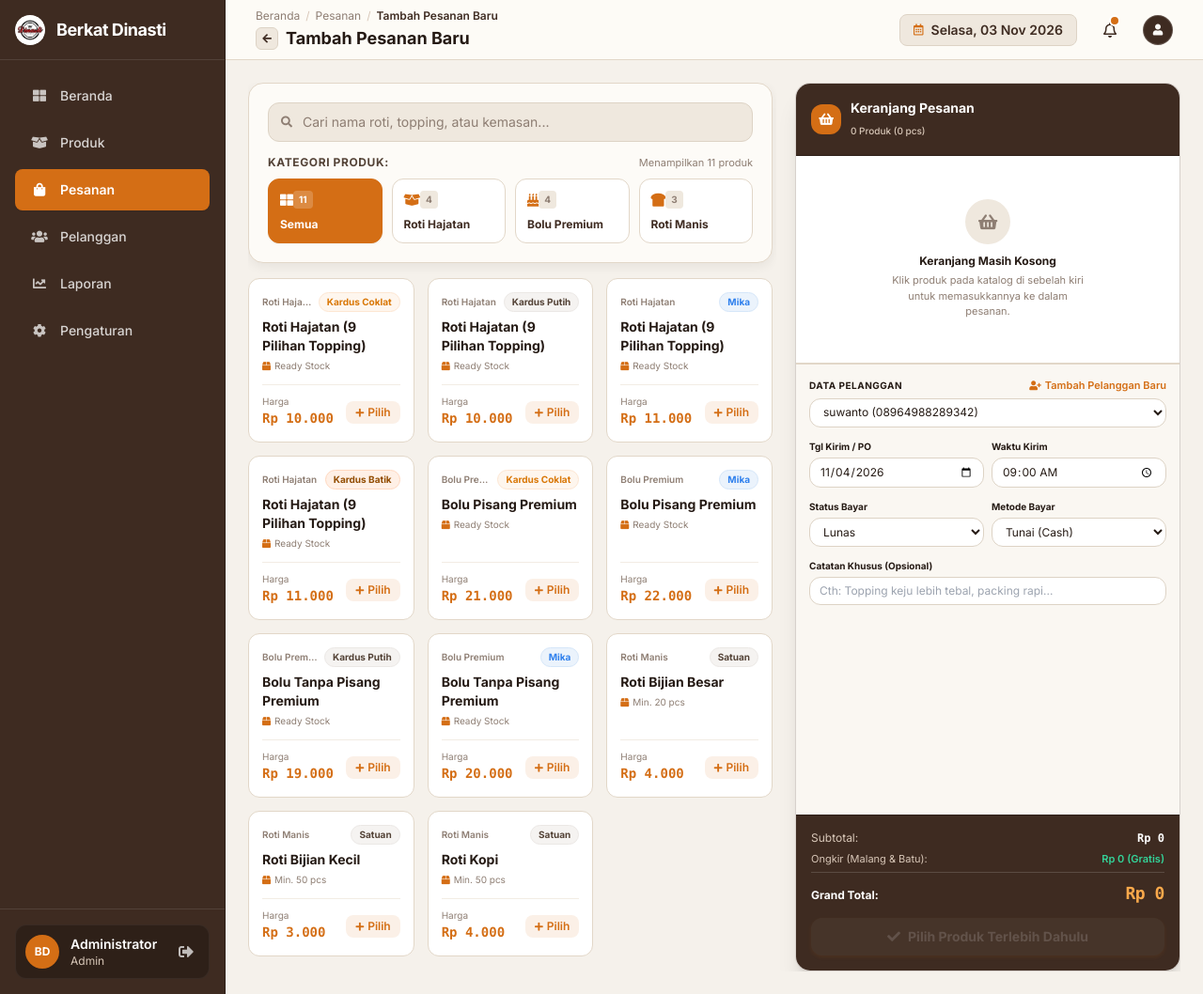
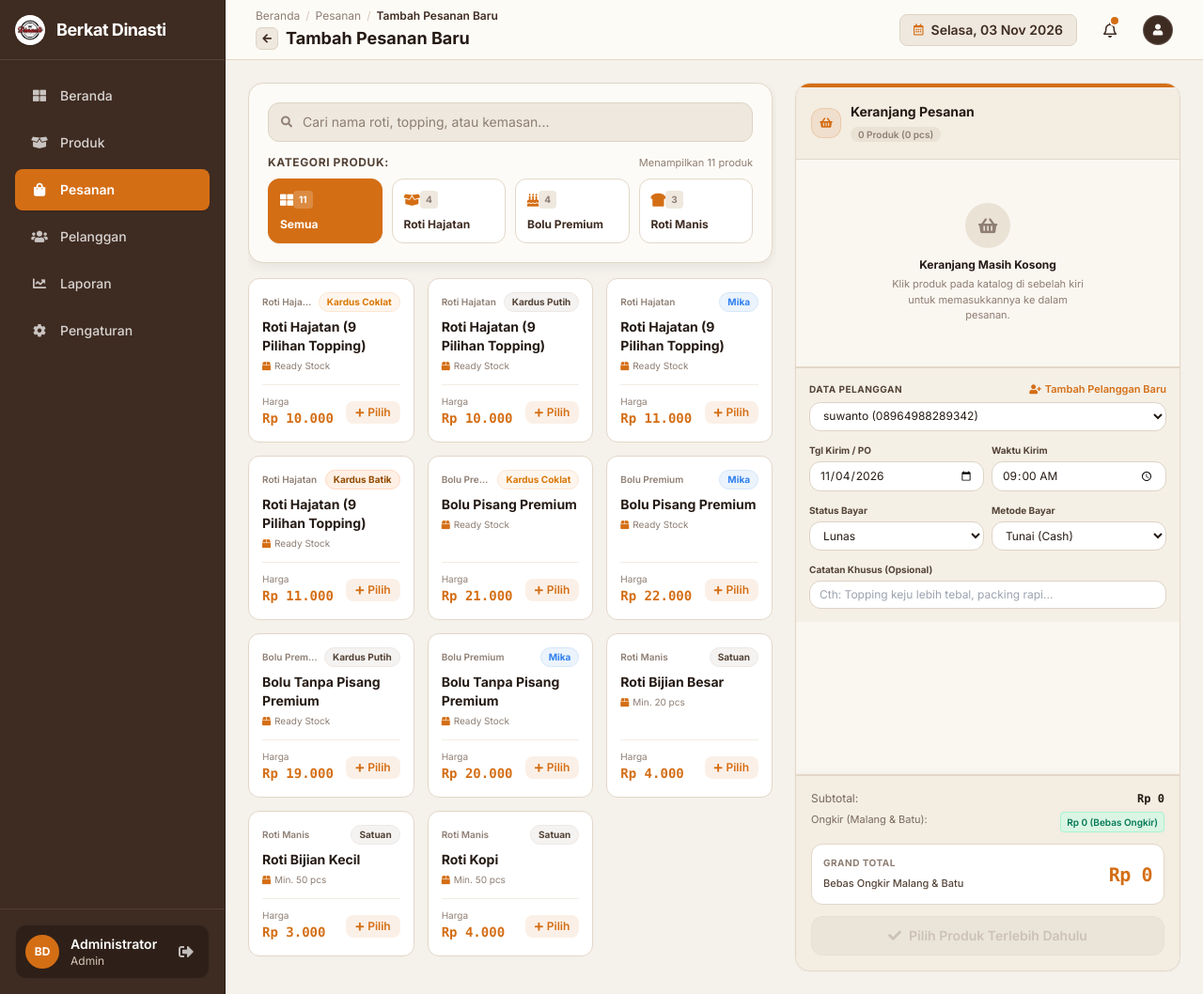
Before and after one commit to uCing4K/Berkat-Dinasti-Sisfor, a PHP site: page /Berkat-Dinasti/public/pesanan.php?view=tambah_pesanan in a window 1280 px wide. Shown: the whole page at 94% size. Run offline with PHP 8.4, Linux system fonts and the light colour scheme; a user stored in the database is signed in; data comes from the database, SQL or seed files in the repository; data that the repository does not hold is empty; some libraries are stand-ins or nearby versions.

Commit message:
style(pos): refine cart panel with artisanal bakery palette avoiding flat white and dark blocks

```diff
--- a/public/pesanan.php
+++ b/public/pesanan.php
@@ -1071,42 +1071,42 @@
 
                     <!-- RIGHT: KERANJANG PESANAN (FIXED IN PLACE / ZERO WINDOW SCROLL) -->
                     <div class="w-full lg:w-[380px] xl:w-[410px] lg:h-full flex flex-col shrink-0">
-                        <form id="posOrderForm" method="POST" action="pesanan.php" class="h-full flex flex-col bg-[#FDFBF7] rounded-2xl border border-[#3E2B21]/20 shadow-xl overflow-hidden">
+                        <form id="posOrderForm" method="POST" action="pesanan.php" class="h-full flex flex-col bg-[#FDFBF7] rounded-2xl border border-[#E2D7C8] shadow-sm overflow-hidden">
                             <input type="hidden" name="action" value="tambah_pesanan">
 
-                            <!-- 1. RICH CHOCOLATE HEADER -->
-                            <div class="p-3.5 sm:p-4 bg-[#3E2B21] text-white flex items-center justify-between shrink-0 shadow-xs border-b border-[#2C1E17]">
+                            <!-- 1. ARTISANAL BAKERY HEADER: Soft Oat Cream with Signature Caramel Accent Bar -->
+                            <div class="p-3.5 sm:p-4 bg-[#F3EDE2] border-b border-[#E2D7C8] border-t-4 border-t-[#D46E15] flex items-center justify-between shrink-0 shadow-2xs">
                                 <div class="flex items-center gap-2.5">
-                                    <div class="w-8 h-8 rounded-xl bg-[#D46E15] text-white flex items-center justify-center shrink-0 shadow-xs">
-                                        <i class="fas fa-shopping-basket text-sm"></i>
+                                    <div class="w-8 h-8 rounded-xl bg-[#D46E15]/10 text-[#D46E15] border border-[#D46E15]/20 flex items-center justify-center shrink-0 shadow-2xs">
+                                        <i class="fas fa-shopping-basket text-xs"></i>
                                     </div>
                                     <div>
-                                        <h3 class="text-xs sm:text-sm font-bold text-white leading-tight">Keranjang Pesanan</h3>
-                                        <span id="posCartItemBadge" class="text-[10px] text-[#D8C7B8] font-medium">0 Produk (0 pcs)</span>
+                                        <h3 class="text-xs sm:text-sm font-bold text-[#251A14] leading-tight">Keranjang Pesanan</h3>
+                                        <span id="posCartItemBadge" class="text-[10px] font-semibold text-[#8E7E73] bg-[#EAE2D5] px-2 py-0.5 rounded-full">0 Produk (0 pcs)</span>
                                     </div>
                                 </div>
-                                <button type="button" onclick="clearPosCart()" id="btnClearPosCart" class="text-xs text-rose-300 hover:text-white font-semibold hidden transition-colors flex items-center gap-1.5 bg-white/10 hover:bg-rose-600/80 px-2.5 py-1 rounded-lg">
+                                <button type="button" onclick="clearPosCart()" id="btnClearPosCart" class="text-xs text-rose-600 hover:text-rose-700 font-semibold hidden transition-colors flex items-center gap-1.5 px-2 py-1 rounded-lg hover:bg-rose-50 border border-transparent hover:border-rose-200">
                                     <i class="fas fa-trash-alt text-[10px]"></i>
                                     <span>Kosongkan</span>
                                 </button>
                             </div>
 
                             <!-- 2. SCROLLABLE MIDDLE BODY (Daftar Produk & Form Pemesan) -->
-                            <div class="flex-1 overflow-y-auto divide-y divide-[#E2D7C8] craft-scrollbar overscroll-contain bg-[#FAF7F2]">
+                            <div class="flex-1 overflow-y-auto divide-y divide-[#E2D7C8] craft-scrollbar overscroll-contain bg-[#FAF6F0]">
                                 <!-- Cart Items List (Starts with 0 items) -->
-                                <div class="p-3 sm:p-3.5 space-y-2 bg-white" id="posCartList">
+                                <div class="p-3 sm:p-3.5 space-y-2 bg-[#FAF6F0]" id="posCartList">
                                     <!-- Populated dynamically by JavaScript -->
                                 </div>
 
                                 <!-- Hidden Input Container for POST items -->
                                 <div id="posHiddenItemsInputs"></div>
 
-                                <!-- Order Details & Customer Form (Compact) -->
-                                <div class="p-3 sm:p-3.5 space-y-3 bg-[#FAF7F2] text-xs">
+                                <!-- Order Details & Customer Form (Compact, Soft Sandstone Tone) -->
+                                <div class="p-3 sm:p-3.5 space-y-3 bg-[#F5F0E6] text-xs">
                                     <!-- Customer Section -->
                                     <div>
                                         <div class="flex items-center justify-between mb-1.5">
-                                            <label class="font-bold text-[#251A14] uppercase tracking-wider text-[10px]">Data Pelanggan</label>
+                                            <label class="font-bold text-[#544337] uppercase tracking-wider text-[10px]">Data Pelanggan</label>
                                             <button type="button" onclick="togglePosNewCustomer()" id="btnTogglePosNewCust" class="text-[#D46E15] hover:text-[#B85207] font-semibold text-[11px] flex items-center gap-1 transition-colors">
                                                 <i class="fas fa-user-plus text-[10px]"></i>
                                                 <span id="lblPosToggleCust">Tambah Pelanggan Baru</span>
@@ -1130,17 +1130,17 @@
                                             <div>
                                                 <label class="block text-[10px] font-bold text-[#544337] mb-1">Nama Lengkap</label>
                                                 <input type="text" id="pos_nama_baru" name="nama_pelanggan_baru" placeholder="Cth: Ibu Dewi Lestari"
-                                                    class="w-full bg-[#EFE8DE] border border-[#DDD3C5] rounded-lg px-2.5 py-1 text-xs text-[#251A14] focus:border-[#D46E15] focus:outline-none">
+                                                    class="w-full bg-[#FAF6F0] border border-[#DDD3C5] rounded-lg px-2.5 py-1 text-xs text-[#251A14] focus:border-[#D46E15] focus:outline-none">
                                             </div>
                                             <div>
                                                 <label class="block text-[10px] font-bold text-[#544337] mb-1">No WhatsApp</label>
                                                 <input type="text" id="pos_wa_baru" name="no_wa_baru" placeholder="Cth: 0812-3456-7890"
-                                                    class="w-full bg-[#EFE8DE] border border-[#DDD3C5] rounded-lg px-2.5 py-1 text-xs text-[#251A14] focus:border-[#D46E15] focus:outline-none">
+                                                    class="w-full bg-[#FAF6F0] border border-[#DDD3C5] rounded-lg px-2.5 py-1 text-xs text-[#251A14] focus:border-[#D46E15] focus:outline-none">
                                             </div>
                                             <div>
                                                 <label class="block text-[10px] font-bold text-[#544337] mb-1">Alamat Pengiriman</label>
                                                 <textarea id="pos_alamat_baru" name="alamat_baru" rows="2" placeholder="Cth: Jl. Panglima Sudirman No. 12, Kota Batu"
-                                                    class="w-full bg-[#EFE8DE] border border-[#DDD3C5] rounded-lg px-2.5 py-1 text-xs text-[#251A14] focus:border-[#D46E15] focus:outline-none"></textarea>
+                                                    class="w-full bg-[#FAF6F0] border border-[#DDD3C5] rounded-lg px-2.5 py-1 text-xs text-[#251A14] focus:border-[#D46E15] focus:outline-none"></textarea>
                                             </div>
                                         </div>
                                     </div>
@@ -1148,14 +1148,14 @@
                                     <!-- Delivery Date & Time (PO Rule: Min Today) -->
                                     <div class="grid grid-cols-2 gap-2">
                                         <div>
-                                            <label class="block font-bold text-[#251A14] text-[10px] mb-1">Tgl Kirim / PO</label>
+                                            <label class="block font-bold text-[#544337] text-[10px] mb-1">Tgl Kirim / PO</label>
                                             <input type="date" id="pos_tgl_kirim" name="tgl_kirim"
                                                 min="<?= date('Y-m-d') ?>"
                                                 value="<?= htmlspecialchars($_GET['date'] ?? $_GET['tgl_kirim'] ?? date('Y-m-d', strtotime('+1 day'))) ?>" required
                                                 class="w-full bg-white border border-[#DDD3C5] rounded-xl px-2.5 py-1.5 text-xs text-[#251A14] focus:border-[#D46E15] focus:outline-none">
                                         </div>
                                         <div>
-                                            <label class="block font-bold text-[#251A14] text-[10px] mb-1">Waktu Kirim</label>
+                                            <label class="block font-bold text-[#544337] text-[10px] mb-1">Waktu Kirim</label>
                                             <input type="time" id="pos_waktu_kirim" name="waktu_kirim" value="09:00" required
                                                 class="w-full bg-white border border-[#DDD3C5] rounded-xl px-2.5 py-1.5 text-xs text-[#251A14] focus:border-[#D46E15] focus:outline-none">
                                         </div>
@@ -1164,7 +1164,7 @@
                                     <!-- Payment Status & Method -->
                                     <div class="grid grid-cols-2 gap-2">
                                         <div>
-                                            <label class="block font-bold text-[#251A14] text-[10px] mb-1">Status Bayar</label>
+                                            <label class="block font-bold text-[#544337] text-[10px] mb-1">Status Bayar</label>
                                             <select id="pos_status_bayar" name="status_bayar" class="w-full bg-white border border-[#DDD3C5] rounded-xl px-2.5 py-1.5 text-xs text-[#251A14] focus:border-[#D46E15] focus:outline-none">
                                                 <option value="lunas">Lunas</option>
                                                 <option value="dp">DP / Uang Muka</option>
@@ -1172,7 +1172,7 @@
                                             </select>
                                         </div>
                                         <div>
-                                            <label class="block font-bold text-[#251A14] text-[10px] mb-1">Metode Bayar</label>
+                                            <label class="block font-bold text-[#544337] text-[10px] mb-1">Metode Bayar</label>
                                             <select id="pos_metode_bayar" name="metode_bayar" class="w-full bg-white border border-[#DDD3C5] rounded-xl px-2.5 py-1.5 text-xs text-[#251A14] focus:border-[#D46E15] focus:outline-none">
                                                 <option value="cash">Tunai (Cash)</option>
                                                 <option value="transfer">Transfer Bank</option>
@@ -1182,41 +1182,48 @@
 
                                     <!-- Notes -->
                                     <div>
-                                        <label class="block font-bold text-[#251A14] text-[10px] mb-1">Catatan Khusus (Opsional)</label>
+                                        <label class="block font-bold text-[#544337] text-[10px] mb-1">Catatan Khusus (Opsional)</label>
                                         <input type="text" id="pos_catatan" name="catatan" placeholder="Cth: Topping keju lebih tebal, packing rapi..."
                                             class="w-full bg-white border border-[#DDD3C5] rounded-xl px-2.5 py-1.5 text-xs text-[#251A14] focus:border-[#D46E15] focus:outline-none">
                                     </div>
                                 </div>
                             </div>
 
-                            <!-- 3. RICH CHOCOLATE FOOTER -->
-                            <div class="p-3.5 sm:p-4 bg-[#3E2B21] border-t border-[#2C1E17] space-y-3 shrink-0 shadow-lg text-white">
+                            <!-- 3. ARTISANAL BAKERY FOOTER: Soft Oat Cream with Elevated Total Ticket Card -->
+                            <div class="p-3.5 sm:p-4 bg-[#F3EDE2] border-t-2 border-[#E2D7C8] space-y-3 shrink-0 shadow-[0_-2px_8px_rgba(0,0,0,0.03)]">
                                 <div class="space-y-1.5 text-xs">
-                                    <div class="flex justify-between text-[#D8C7B8]">
+                                    <div class="flex justify-between text-[#7A695D]">
                                         <span>Subtotal:</span>
-                                        <span id="posSummarySubtotal" class="font-mono font-semibold text-white">Rp 0</span>
+                                        <span id="posSummarySubtotal" class="font-mono font-semibold text-[#251A14]">Rp 0</span>
                                     </div>
-                                    <div class="flex justify-between text-[#D8C7B8] text-[11px]">
+                                    <div class="flex justify-between text-[#7A695D] text-[11px]">
                                         <span>Ongkir (Malang & Batu):</span>
-                                        <span class="font-semibold text-emerald-400">Rp 0 (Gratis)</span>
+                                        <span class="font-semibold text-emerald-700 bg-emerald-100/70 border border-emerald-200 px-1.5 py-0.5 rounded text-[10px]">Rp 0 (Bebas Ongkir)</span>
                                     </div>
-                                    <div class="flex justify-between items-baseline text-xs font-bold pt-2 border-t border-white/15">
-                                        <span class="text-white">Grand Total:</span>
-                                        <span id="posSummaryGrandTotal" class="text-lg text-[#FBA94B] font-mono font-extrabold tracking-tight">Rp 0</span>
+                                </div>
+
+                                <!-- Elevated Grand Total Ticket Card -->
+                                <div class="bg-white rounded-xl p-3 border border-[#E2D7C8] flex items-center justify-between shadow-2xs">
+                                    <div>
+                                        <span class="text-[10px] font-bold text-[#8E7E73] uppercase tracking-wider block">Grand Total</span>
+                                        <span class="text-[11px] text-[#544337] font-medium">Bebas Ongkir Malang & Batu</span>
                                     </div>
+                                    <div class="text-right">
+                                        <span id="posSummaryGrandTotal" class="text-xl font-bold font-mono text-[#D46E15] tracking-tight">Rp 0</span>
+                                    </div>
                                 </div>
 
                                 <!-- MOQ Alert Box -->
-                                <div id="posMoqWarning" class="hidden p-2 rounded-xl bg-rose-950/80 border border-rose-500/40 text-rose-200 text-[11px] leading-snug">
+                                <div id="posMoqWarning" class="hidden p-2 rounded-xl bg-rose-50 border border-rose-200 text-rose-800 text-[11px] leading-snug">
                                     <div class="flex items-start gap-1.5">
-                                        <i class="fas fa-exclamation-circle text-rose-400 mt-0.5 shrink-0"></i>
+                                        <i class="fas fa-exclamation-circle text-rose-600 mt-0.5 shrink-0"></i>
                                         <span id="posMoqWarningText">Minimal order belum tercapai untuk beberapa produk.</span>
                                     </div>
                                 </div>
 
                                 <!-- Submit Button: DISABLED IF NO PRODUCTS -->
                                 <button type="submit" id="btnPosSubmitOrder" disabled
-                                    class="w-full bg-[#D46E15] hover:bg-[#B85207] text-white font-bold text-xs sm:text-sm py-2.5 px-4 rounded-xl flex items-center justify-center gap-2 shadow-button-orange active:scale-95 transition-all disabled:opacity-40 disabled:cursor-not-allowed disabled:bg-[#544337] disabled:text-white/40">
+                                    class="w-full bg-[#E5DDD0] text-[#A8988B] border border-[#DDD3C5] font-semibold text-xs sm:text-sm py-2.5 px-4 rounded-xl flex items-center justify-center gap-2 shadow-xs transition-all disabled:opacity-50 disabled:cursor-not-allowed">
                                     <i class="fas fa-check"></i>
                                     <span id="btnPosSubmitText">Pilih Produk Terlebih Dahulu</span>
                                 </button>
@@ -3262,7 +3269,7 @@
             if (posCart.length === 0) {
                 listEl.innerHTML = `
                     <div id="posCartEmpty" class="py-8 px-4 text-center">
-                        <div class="w-12 h-12 rounded-full bg-[#EFE8DE] text-[#8E7E73] flex items-center justify-center mx-auto mb-2.5">
+                        <div class="w-12 h-12 rounded-full bg-[#EAE2D5] text-[#8E7E73] flex items-center justify-center mx-auto mb-2.5">
                             <i class="fas fa-shopping-basket text-lg"></i>
                         </div>
                         <p class="text-xs font-bold text-[#251A14]">Keranjang Masih Kosong</p>
@@ -3273,7 +3280,7 @@
                 `;
                 if (submitBtn) {
                     submitBtn.disabled = true;
-                    submitBtn.className = 'w-full bg-[#D46E15] text-white font-bold text-xs sm:text-sm py-2.5 px-4 rounded-xl flex items-center justify-center gap-2 shadow-button-orange transition-all disabled:opacity-40 disabled:cursor-not-allowed disabled:bg-[#544337] disabled:text-white/40';
+                    submitBtn.className = 'w-full bg-[#E5DDD0] text-[#A8988B] border border-[#DDD3C5] font-semibold text-xs sm:text-sm py-2.5 px-4 rounded-xl flex items-center justify-center gap-2 shadow-xs transition-all disabled:opacity-50 disabled:cursor-not-allowed';
                 }
                 if (submitText) submitText.textContent = 'Pilih Produk Terlebih Dahulu';
                 if (moqWarning) moqWarning.classList.add('hidden');
@@ -3326,7 +3333,7 @@
                 }
                 if (submitBtn) {
                     submitBtn.disabled = true;
-                    submitBtn.className = 'w-full bg-[#D46E15] text-white font-bold text-xs sm:text-sm py-2.5 px-4 rounded-xl flex items-center justify-center gap-2 shadow-button-orange transition-all disabled:opacity-40 disabled:cursor-not-allowed disabled:bg-[#544337] disabled:text-white/40';
+                    submitBtn.className = 'w-full bg-[#E5DDD0] text-[#A8988B] border border-[#DDD3C5] font-semibold text-xs sm:text-sm py-2.5 px-4 rounded-xl flex items-center justify-center gap-2 shadow-xs transition-all disabled:opacity-50 disabled:cursor-not-allowed';
                 }
                 if (submitText) submitText.textContent = 'Penuhi Batas Minimal Order (MOQ)';
             } else {
```
Also changed, not shown: public/beranda.php (+44 -37 lines).
